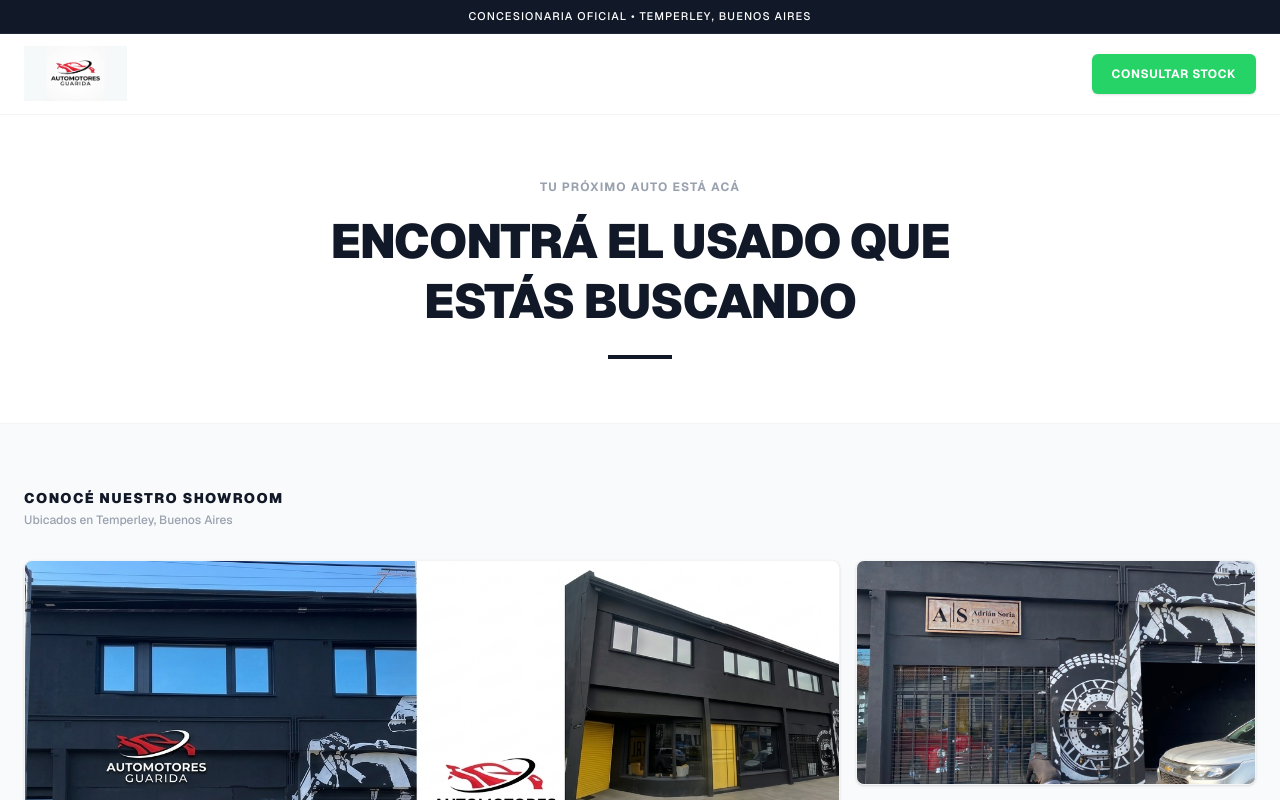
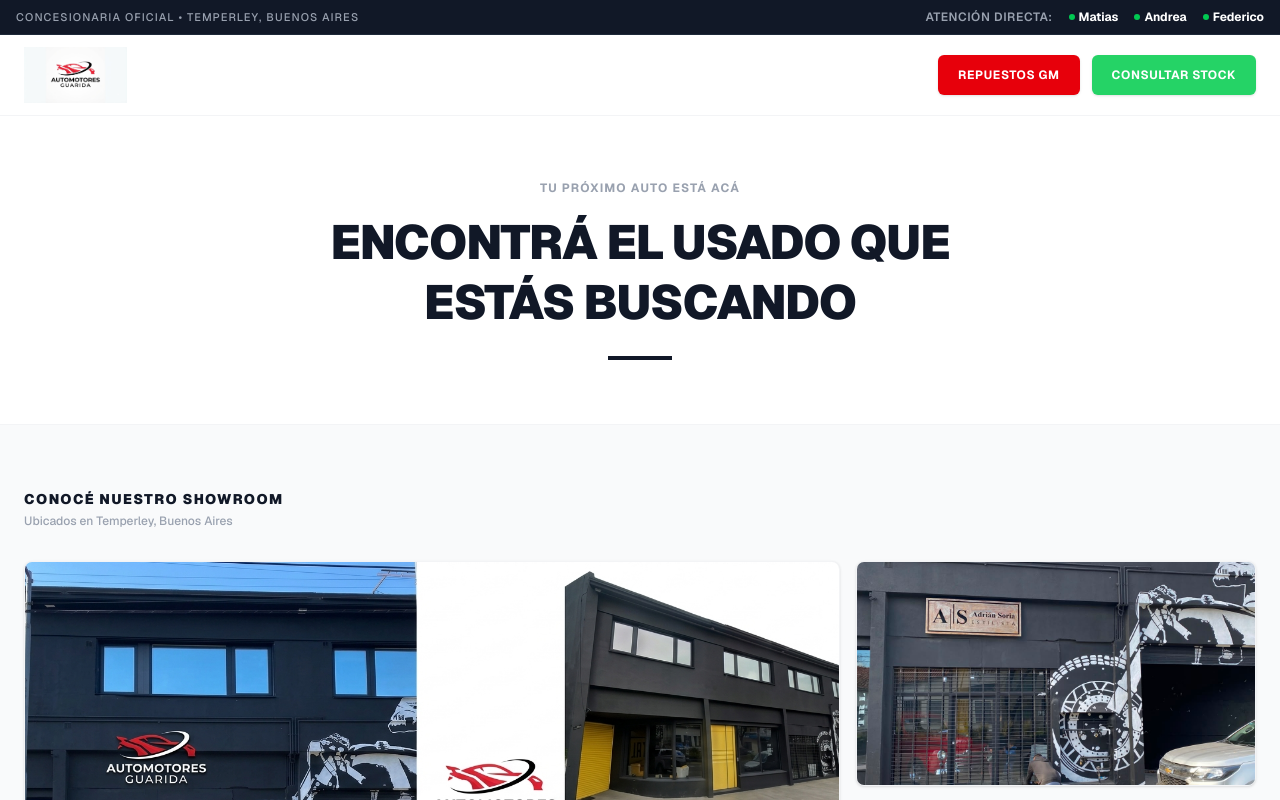
Before and after one commit to matias2050/mi-web-autos, a Next.js app: page / in a window 1280 px wide. Shown: the top 800 px of the page. Built offline with nearby package versions, Linux system fonts and the light colour scheme; no server answers.

Commit message:
Agrega seccion de repuestos y datos

```diff
--- a/src/app/page.tsx
+++ b/src/app/page.tsx
@@ -1,5 +1,6 @@
 // @ts-nocheck
 import Image from 'next/image';
+import Link from 'next/link';
 
 interface Vehiculo {
   id: string;
@@ -39,15 +40,42 @@
 
 export default async function Home() {
   const vehiculos = await getVehiculos();
+
+  // Datos de los 3 contactos (reemplazar números por los reales)
+  const contactos = [
+    { nombre: "Matias", telefono: "5491130343177" },
+    { nombre: "Andrea", telefono: "5491130343177" },
+    { nombre: "Federico", telefono: "5491130343177" },
+  ];
+
   const numeroWhatsApp = "5491130343177";
   const enlaceWhatsApp = `https://wa.me/${numeroWhatsApp}?text=${encodeURIComponent("Hola! Vi un vehículo en su web y me interesaría recibir más información.")}`;
 
   return (
     <div className="bg-[#f9fafb] min-h-screen text-[#111827] font-sans antialiased">
 
-      {/* Barra de contacto superior */}
-      <div className="bg-[#111827] text-white text-[11px] font-medium uppercase tracking-widest py-2 px-4 text-center border-b border-gray-800">
-        Concesionaria Oficial • Temperley, Buenos Aires
+      {/* Barra de contacto superior con los 3 vendedores */}
+      <div className="bg-[#111827] text-white text-[11px] font-medium py-2 px-4 border-b border-gray-800">
+        <div className="max-w-7xl mx-auto flex flex-col sm:flex-row justify-between items-center gap-2">
+          <span className="uppercase tracking-widest text-gray-400">
+            Concesionaria Oficial • Temperley, Buenos Aires
+          </span>
+          <div className="flex items-center gap-4 text-[12px]">
+            <span className="text-gray-400 font-semibold uppercase tracking-wider">Atención Directa:</span>
+            {contactos.map((c) => (
+              <a
+                key={c.nombre}
+                href={`https://wa.me/${c.telefono}`}
+                target="_blank"
+                rel="noopener noreferrer"
+                className="hover:text-green-400 transition-colors flex items-center gap-1 font-bold"
+              >
+                <span className="w-1.5 h-1.5 rounded-full bg-green-500"></span>
+                {c.nombre}
+              </a>
+            ))}
+          </div>
+        </div>
       </div>
 
       {/* Header */}
@@ -56,17 +84,24 @@
 
           {/* Logo de Automotores Guarida */}
           <div className="flex items-center gap-3">
-            <div className="relative h-14 w-48 flex items-center">
+            <Link href="/" className="relative h-14 w-48 flex items-center">
               <img
                 src="/logo.jpg"
                 alt="Automotores Guarida"
                 className="object-contain max-h-full max-w-full"
               />
-            </div>
+            </Link>
           </div>
 
-          {/* Botón WhatsApp */}
-          <div>
+          {/* Menú y Botones del Header */}
+          <div className="flex items-center gap-3">
+            <Link
+              href="/repuestos"
+              className="bg-red-600 hover:bg-red-700 text-white font-bold text-xs uppercase tracking-wider px-5 py-3 rounded-md transition-all duration-200 inline-flex items-center gap-2 shadow-sm"
+            >
+              Repuestos GM
+            </Link>
+
             <a
               href={enlaceWhatsApp}
               target="_blank"
@@ -102,7 +137,7 @@
         </div>
 
         <div className="grid grid-cols-1 md:grid-cols-3 gap-4">
-          {/* Foto Principal: Fachada limpia (PNG) */}
+          {/* Foto Principal */}
           <div className="relative bg-gray-100 aspect-[16/9] md:col-span-2 rounded-lg overflow-hidden border border-gray-100 shadow-sm">
             <img
               src="/local-1.png"
@@ -111,7 +146,7 @@
             />
           </div>
           <div className="grid grid-cols-2 md:grid-cols-1 gap-4">
-            {/* Foto 2: Perspectiva (JPG) */}
+            {/* Foto 2 */}
             <div className="relative bg-gray-100 aspect-[16/9] rounded-lg overflow-hidden border border-gray-100 shadow-sm">
               <img
                 src="/local-2.jpg"
@@ -119,7 +154,7 @@
                 className="object-cover w-full h-full"
               />
             </div>
-            {/* Foto 3: Detalle Interior (JPG) */}
+            {/* Foto 3 */}
             <div className="relative bg-gray-100 aspect-[16/9] rounded-lg overflow-hidden border border-gray-100 shadow-sm">
               <img
                 src="/local-3.jpg"
--- /dev/null
+++ b/src/app/repuestos/page.tsx
@@ -0,0 +1,37 @@
+"use client";
+
+import Link from "next/link";
+
+export default function HomePage() {
+  return (
+    <div className="min-h-screen bg-gray-50">
+      {/* Header corto */}
+      <header className="bg-white border-b px-6 py-4 flex justify-between items-center max-w-7xl mx-auto">
+        <Link href="/" className="font-bold text-xl text-gray-900">
+          Automotores Guarida
+        </Link>
+
+        <nav className="flex items-center gap-4">
+          <Link href="/" className="text-sm font-medium text-gray-700 hover:text-red-600">
+            Showroom
+          </Link>
+          <Link href="/repuestos" className="text-sm font-semibold bg-red-600 text-white px-3 py-1.5 rounded-lg hover:bg-red-700">
+            Repuestos GM
+          </Link>
+        </nav>
+      </header>
+
+      {/* Contenido principal */}
+      <main className="max-w-7xl mx-auto px-6 py-12 text-center">
+        <h1 className="text-3xl font-extrabold text-gray-900">Automotores Guarida</h1>
+        <p className="text-gray-600 mt-2">Vehículos seleccionados y repuestos oficiales General Motors.</p>
+
+        <div className="mt-6">
+          <Link href="/repuestos" className="bg-gray-900 text-white px-5 py-2.5 rounded-xl font-medium hover:bg-gray-800">
+            Ver Catálogo de Repuestos
+          </Link>
+        </div>
+      </main>
+    </div>
+  );
+}
```
Also changed, not shown: src/app/repuestosData.ts (added).
